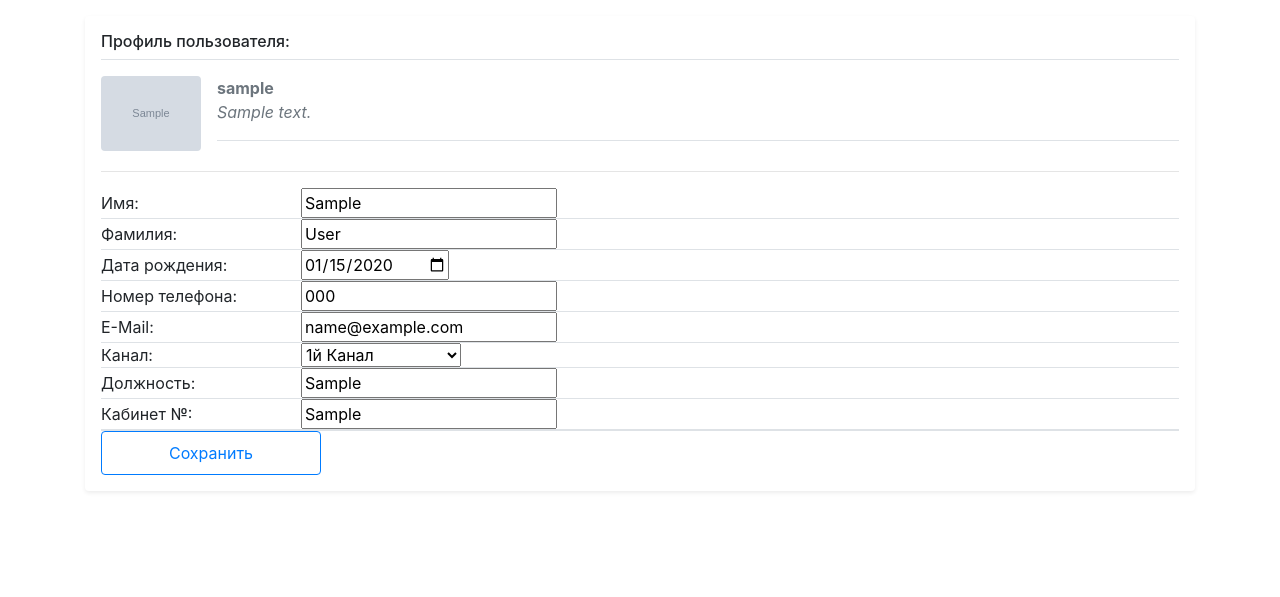
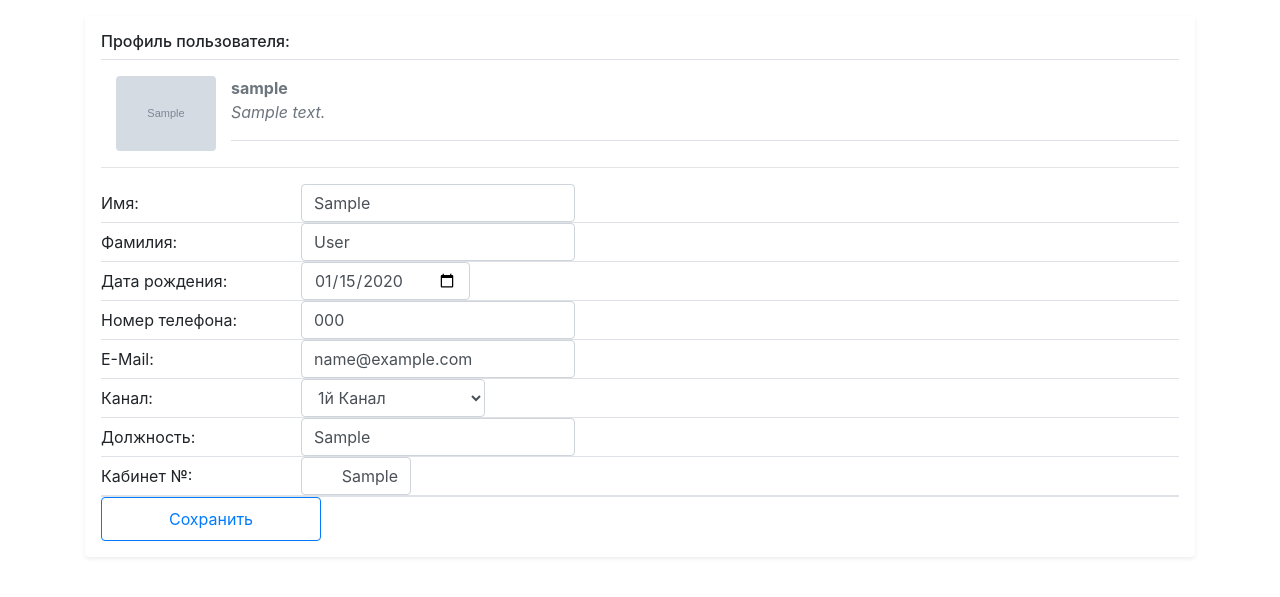
Before and after one commit to Koti4ch/webapplication, a Django app: page /profile/ in a window 1280 px wide. Shown: the part 56-653 px from the top of the page. Run offline with Django 3.2, Linux system fonts and the light colour scheme; a user stored in the database is signed in; tables that the repository leaves empty hold one stand-in row (values such as "Sample post"); grey boxes marked "Sample" are stand-in pictures; some libraries are stand-ins or nearby versions.

Commit message:
changed style for inputs in templates

```diff
--- a/authuser/forms.py
+++ b/authuser/forms.py
@@ -42,7 +42,11 @@ class EditUser(forms.ModelForm):
         fields = ('username', 'email', 'first_name', 'last_name', )
 
         widgets = {
+        # attrs = {'class': 'form-control'}
            'username': forms.TextInput(attrs={'hidden': 'true',}),
+           'email': forms.EmailInput(attrs={'class': 'form-control'}),
+           'first_name': forms.TextInput(attrs={'class': 'form-control'}),
+           'last_name': forms.TextInput(attrs={'class': 'form-control'}),
         }
 
 
@@ -53,6 +57,11 @@ class EditPersonalInfo(forms.ModelForm):
         fields = ('avatara', 'radio_chanal', 'radio_room', 'working_position', 'user_birthday', 'user_telephone', 'user_about')
 
         widgets = {
-            'user_about': forms.Textarea(attrs={'cols': '70', 'rows': '5', 'hidden': 'true'}),
-            'user_birthday': forms.DateInput(attrs={'type': 'date', 'placeholder': 'Input your birthday'}),
+            'avatara': forms.FileInput(attrs={'class':"sss", 'style':'position: absolute; top: 78%; left: 16%;', 'value': "Изменить"}),
+            'user_about': forms.Textarea(attrs={'cols': '70', 'rows': '5', 'hidden': 'true', 'class': 'form-control'}),
+            'user_birthday': forms.DateInput(attrs={'type': 'date', 'placeholder': 'Input your birthday', 'class': 'form-control'}),
+            'radio_chanal': forms.Select(attrs={'class': 'form-control'}),
+            'radio_room': forms.TextInput(attrs={'class': 'form-control', 'style': 'text-align: end;', 'size': '4'}),
+            'working_position': forms.TextInput(attrs={'class': 'form-control'}),
+            'user_telephone': forms.TextInput(attrs={'class': 'form-control'}),
         }
--- a/templates/authuser/profile_page.html
+++ b/templates/authuser/profile_page.html
@@ -13,7 +13,20 @@
             <rect width="100%" height="100%" fill="#007bff"></rect><text x="50%" y="50%" fill="#007bff"
                 dy=".3em">32x32</text>
             </svg> -->
-            <img class="mb-1 mr-3 rounded full" src="{{ request.user.personaluserinfo.avatara.url }}" width="100" style="max-height: 256px;">
+            <style>
+                .sss {
+                    display: none;
+                }
+
+                .image-box:hover .sss {
+                    display: block;
+                }
+            </style>
+            <div class="container image-box" style="position: relative; width: auto;">
+                {{ profile_form.avatara }}
+                <!-- <input type="file" class="sss" style="position: absolute; top: 78%; left: 16%;" value="Изменить"> -->
+                <img class="rounded" src="{{ request.user.personaluserinfo.avatara.url }}" width="100" style="max-height: 256px;">
+            </div>
             <p class="media-body pb-3 mb-0 medium lh-125 border-bottom border-gray">
                 <strong class="d-block text-gray-dark">{{ user_form.username.value }}</strong>
                 {{ user_form.username }}
```
